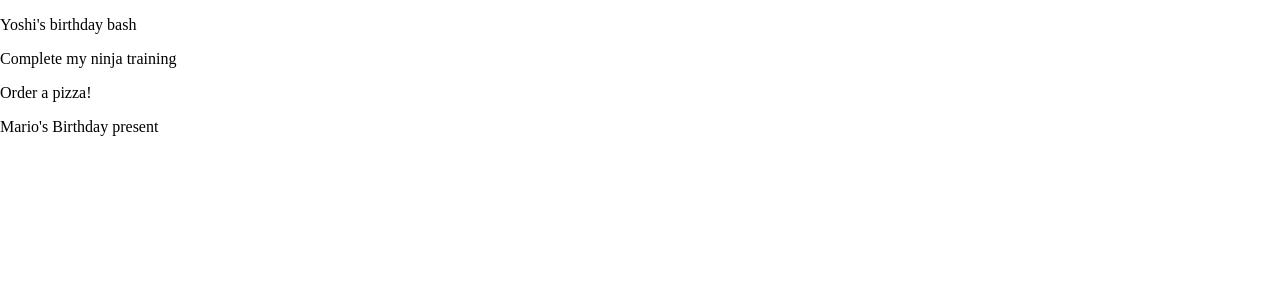
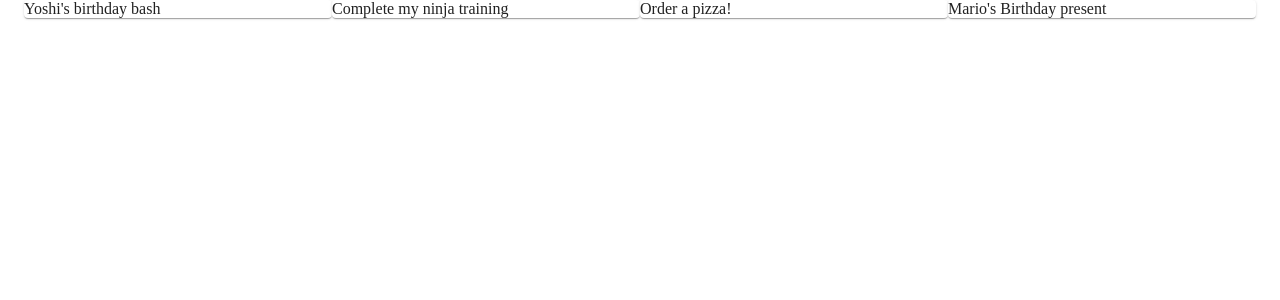
Before and after one commit to DandunAdi/learn-material-ui, a React (Create React App) app: page / in a window 1280 px wide. Shown: the top 300 px of the page. Built offline with nearby package versions, Linux system fonts and the light colour scheme; data requests are answered from the project's data file.

Commit message:
LEARN: Grid component

```diff
--- a/src/pages/Notes.js
+++ b/src/pages/Notes.js
@@ -1,3 +1,4 @@
+import { Container, Grid, Paper } from "@material-ui/core";
 import { useState } from "react";
 import { useEffect } from "react";
 
@@ -11,7 +12,16 @@
   }, []);
 
   return (
-    <div>{notes && notes.map((note) => <p key={note.id}>{note.title}</p>)}</div>
+    <Container>
+      <Grid container>
+        {notes &&
+          notes.map((note) => (
+            <Grid item key={note.id} xs={12} md={4} lg={3}>
+              <Paper>{note.title}</Paper>
+            </Grid>
+          ))}
+      </Grid>
+    </Container>
   );
 };
 
```
